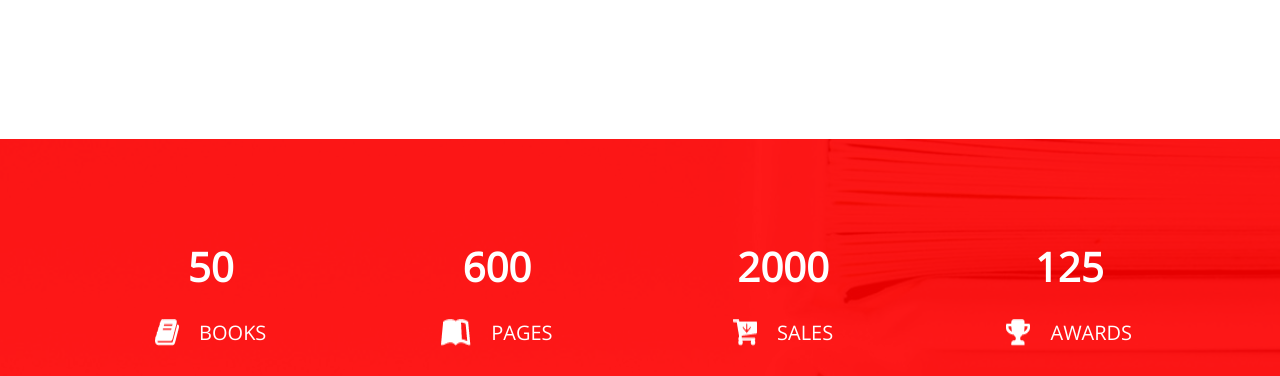
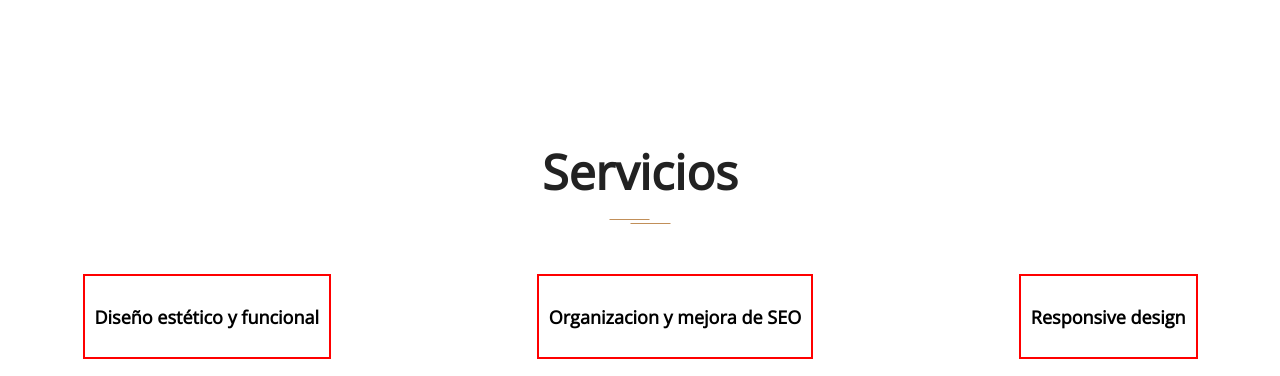
Before and after one commit to ValentinoSona/Portafolio, a plain HTML site: page index.html in a window 1280 px wide. Shown: the part 2394-2770 px from the top of the page. Drawn offline with nearby package versions, Linux system fonts and the light colour scheme.

Commit message:
second commit

```diff
--- a/css/style.css
+++ b/css/style.css
@@ -202,9 +202,18 @@
       flex-direction: column; } }
 
 .brand-span {
-  font-size: 14px;
-  color: #ff0000; }
+  font-size: 24px;
+  color: #ff0000;
+}
 
+.link-pro{
+  text-decoration: none;
+  color: red;
+}
+
+.pro-h4{
+  color: black !important;
+}
 
 .fh5co-about-me {
   position: relative;
@@ -403,77 +412,11 @@
       .single-book:last-child {
         margin-right: 0; } }
 
-.rating {
-  margin-top: 8px;
-  unicode-bidi: bidi-override;
-  direction: rtl; }
-  .rating span {
-    font-size: 23px;
-    color: #ffd200;
-    cursor: pointer; }
-  .rating > span:hover:before, .rating > span:hover ~ span:before {
-    content: "\2605";
-    position: absolute; }
+.servicios-bord{
+  border: solid red 2px;
+  padding: 10px 10px 10px 10px;
+}
 
-.fh5co-counter {
-  position: relative;
-  margin-bottom: 122px;
-  padding: 100px 0;
-  background-image: url("../images/book-bckg.jpg");
-  background-size: cover;
-  background-position: center; }
-  .fh5co-counter::after {
-    content: '';
-    position: absolute;
-    top: 0;
-    left: 0;
-    width: 100%;
-    height: 100%;
-    background-color: #ff0000;
-    opacity: 0.9; }
-  .fh5co-counter .site-container {
-    position: relative;
-    z-index: 1; }
-  @media (max-width: 850px) {
-    .fh5co-counter {
-      padding: 50px 0 20px;
-      margin-bottom: 50px; } }
-
-.counter-inner {
-  display: flex;
-  justify-content: space-between;
-  flex-wrap: wrap; }
-
-.single-count {
-  width: 23%;
-  text-align: center;
-  color: #fff; }
-  .single-count span {
-    display: block;
-    margin-bottom: 25px;
-    font-size: 40px;
-    font-weight: 900; }
-  .single-count p {
-    font-size: 20px;
-    text-transform: uppercase; }
-  @media (max-width: 850px) {
-    .single-count {
-      width: 48%;
-      margin-bottom: 30px; }
-      .single-count .count {
-        font-size: 35px;
-        margin-bottom: 15px; } }
-  @media (max-width: 500px) {
-    .single-count {
-      width: 100%;
-      padding-bottom: 10px;
-      border-bottom: 1px solid #fff; } }
-
-.single-count__text {
-  display: flex;
-  justify-content: center; }
-  .single-count__text img {
-    margin-right: 20px; }
 
 .fh5co-blog {
   margin-bottom: 175px; }
--- a/index.html
+++ b/index.html
@@ -88,66 +88,61 @@
 			</div>
 		</div>
 	</section>
-	<!-- Books and CD end -->
-
-	<!-- Counter -->
-	<div class="fh5co-counter counters">
-		<div class="counter-inner site-container">
-			<div class="single-count">
-				<span class="count" data-count="50">0</span>
-				<div class="single-count__text">
-					<img src="./images/counter-1.png" alt="counter icon">
-					<p>Books</p>
+	<!-- Skills end-->
+	<!-- Servicios -->
+	<section class="fh5co-books">
+		<div class="site-container bg-serv">
+			<h2 class="universal-h2 universal-h2-bckg">Servicios</h2>
+			<div class="books">
+				<div class="single-book servicios-bord">
+					<h4 class="single-book__title">Diseño estético y funcional</h4>
 				</div>
-			</div>
-			<div class="single-count">
-				<span class="count" data-count="600">0</span>
-				<div class="single-count__text">
-					<img src="./images/counter-2.png" alt="counter icon">
-					<p>Pages</p>
+				<div class="single-book servicios-bord">
+					<h4 class="single-book__title">Organizacion y mejora de SEO</h4>
 				</div>
-			</div>
-			<div class="single-count">
-				<span class="count" data-count="2000">0</span>
-				<div class="single-count__text">
-					<img src="./images/counter-3.png" alt="counter icon">
-					<p>Sales</p>
+				<div class="single-book servicios-bord">
+					<h4 class="single-book__title">Responsive design</h4>
 				</div>
-			</div>
-			<div class="single-count">
-				<span class="count" data-count="125">0</span>
-				<div class="single-count__text">
-					<img src="./images/counter-4.png" alt="counter icon">
-					<p>Awards</p>
+				<div class="single-book servicios-bord">
+					<h4 class="single-book__title">Maquetado y estructura sostenible en el tiempo</h4>
+				</div>
+				<div class="single-book servicios-bord">
+					<h4 class="single-book__title">web adaptable para redes sociales</h4>
+				</div>
+				<div class="single-book servicios-bord">
+					<h4 class="single-book__title">Configuraciones y ajustes de performance</h4>
+				</div>
+				<div class="single-book servicios-bord">
+					<h4 class="single-book__title">Funcionalidades de contacto</h4>
 				</div>
 			</div>
 		</div>
-	</div>
-	<!-- Counter -->
+	</section>
+	<!-- Servicios End -->
 
-	<!-- Blog -->
+	<!-- Proyectos-->
 	<section class="fh5co-blog">
 		<div class="site-container">
-			<h2 class="universal-h2 universal-h2-bckg">My Blog</h2>
+			<h2 class="universal-h2 universal-h2-bckg">Proyectos</h2>
 			<div class="blog-slider blog-inner">
 				<div class="single-blog">
 					<div class="single-blog__img">
-						<img src="./images/blog1.jpg" alt="blog image">
+						<img src="./images/robust.jpg" alt="blog image">
 					</div>
 					<div class="single-blog__text">
-						<h4>The Journey Under the Waves</h4>
-						<span>On August 28, 2015</span>
-						<p>Quisque vel sapi nec lacus adipis cing bibendum nullam porta lites laoreet aliquam.velitest, tempus a ullamcorper et, lacinia mattis mi. Cras arcu nulla, blandit id cursus et, ultricies eu leo.</p>
+						<h4 class="pro-h4">Robust</h4>
+						<span><a href="" class="link-pro">Visitar</a></span>
+						<p>Pagina Web para una empresa de diseño de interiores, con multiples animaciones y formatos para contactos </p>
 					</div>
 				</div>
 				<div class="single-blog">
 					<div class="single-blog__img">
-						<img src="./images/blog2.jpg" alt="blog image">
+						<img src="./images/sneaker.png" alt="blog image">
 					</div>
 					<div class="single-blog__text">
-						<h4>The Journey Under the Waves</h4>
-						<span>On August 28, 2015</span>
-						<p>Quisque vel sapi nec lacus adipis cing bibendum nullam porta lites laoreet aliquam.velitest, tempus a ullamcorper et, lacinia mattis mi. Cras arcu nulla, blandit id cursus et, ultricies eu leo.</p>
+						<h4 class="pro-h4">SneakerT</h4>
+						<span><a href="https://sneakert.netlify.app" class="link-pro">Visitar</a></span>
+						<p>Pagina Web para una Comunidad de fanaticos por las zapatillas, con noticias actualizables y catalogos</p>
 					</div>
 				</div>
 				<div class="single-blog">
```
Also changed, not shown: images/robust.jpg (added), images/sneaker.png (added).
